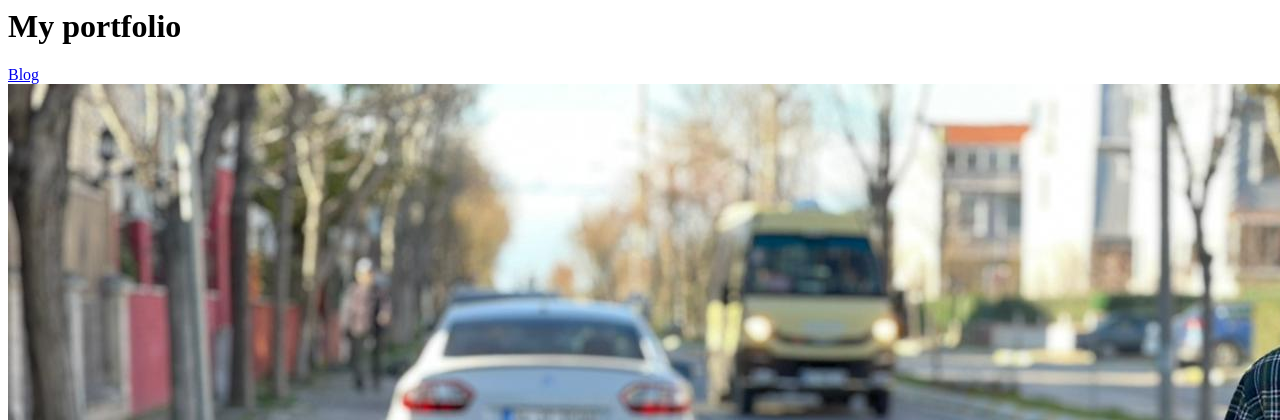
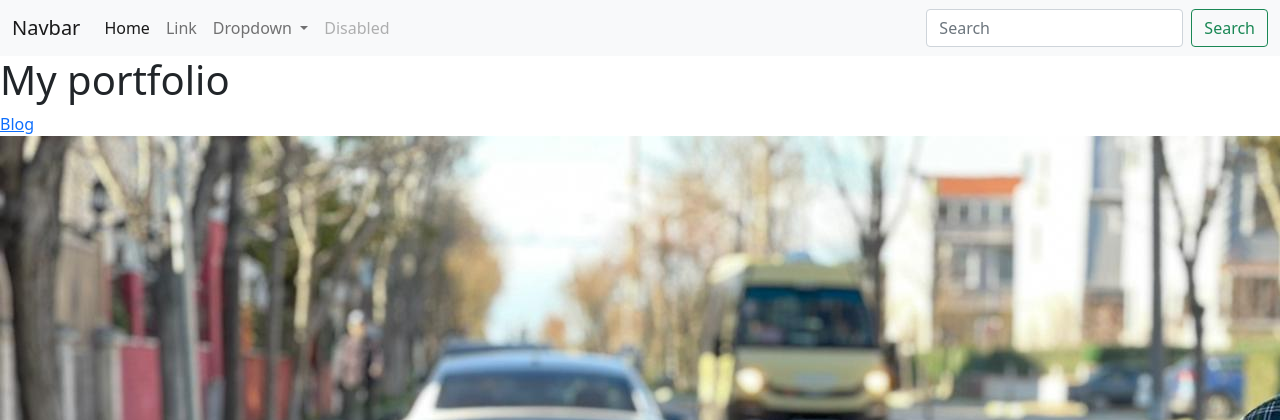
Before and after one commit to Bikmetle/personal_portfolio, a Django app: page / in a window 1280 px wide; the page is wider, and only the part inside the window is pictured. Shown: the top 420 px of that part. Run offline with Django 4.2, Linux system fonts and the light colour scheme; data comes from the database, SQL or seed files in the repository.

Commit message:
before 5.13

```diff
--- a/blog/templates/blog/all_blogs.html
+++ b/blog/templates/blog/all_blogs.html
@@ -1,3 +1,7 @@
+{% extends 'portfolio/base.html' %}
+
+{% block content %}
+
 All Blogs Are Here
 
 <h2>Marsel has written {{ blogs.count }} blog{{ blogs.count|pluralize }}</h2>
@@ -8,3 +12,5 @@ All Blogs Are Here
 <p>{{ blog.description|striptags|truncatechars:100 }}</p>
 
 {% endfor %}
+
+{% endblock %}
--- a/blog/templates/blog/detail.html
+++ b/blog/templates/blog/detail.html
@@ -1,4 +1,10 @@
+{% extends 'portfolio/base.html' %}
+
+{% block content %}
+
 <h1>{{ blog.title }}</h1>
 <h3>--{{ blog.date|date:'F jS Y'}}--</h3>
 <br>
 <h2>{{ blog.description|safe }}</h2>
+
+{% endblock %}
--- /dev/null
+++ b/portfolio/templates/portfolio/base.html
@@ -0,0 +1,64 @@
+<!doctype html>
+<html lang="en">
+  <head>
+    <!-- Required meta tags -->
+    <meta charset="utf-8">
+    <meta name="viewport" content="width=device-width, initial-scale=1">
+
+    <!-- Bootstrap CSS -->
+    <link href="https://cdn.jsdelivr.net/npm/bootstrap@5.0.2/dist/css/bootstrap.min.css" rel="stylesheet" integrity="sha384-EVSTQN3/azprG1Anm3QDgpJLIm9Nao0Yz1ztcQTwFspd3yD65VohhpuuCOmLASjC" crossorigin="anonymous">
+
+    <title>Marsel's Portfolio</title>
+  </head>
+  <body>
+    <nav class="navbar navbar-expand-lg navbar-light bg-light">
+      <div class="container-fluid">
+        <a class="navbar-brand" href="#">Navbar</a>
+        <button class="navbar-toggler" type="button" data-bs-toggle="collapse" data-bs-target="#navbarSupportedContent" aria-controls="navbarSupportedContent" aria-expanded="false" aria-label="Toggle navigation">
+          <span class="navbar-toggler-icon"></span>
+        </button>
+        <div class="collapse navbar-collapse" id="navbarSupportedContent">
+          <ul class="navbar-nav me-auto mb-2 mb-lg-0">
+            <li class="nav-item">
+              <a class="nav-link active" aria-current="page" href="#">Home</a>
+            </li>
+            <li class="nav-item">
+              <a class="nav-link" href="#">Link</a>
+            </li>
+            <li class="nav-item dropdown">
+              <a class="nav-link dropdown-toggle" href="#" id="navbarDropdown" role="button" data-bs-toggle="dropdown" aria-expanded="false">
+                Dropdown
+              </a>
+              <ul class="dropdown-menu" aria-labelledby="navbarDropdown">
+                <li><a class="dropdown-item" href="#">Action</a></li>
+                <li><a class="dropdown-item" href="#">Another action</a></li>
+                <li><hr class="dropdown-divider"></li>
+                <li><a class="dropdown-item" href="#">Something else here</a></li>
+              </ul>
+            </li>
+            <li class="nav-item">
+              <a class="nav-link disabled" href="#" tabindex="-1" aria-disabled="true">Disabled</a>
+            </li>
+          </ul>
+          <form class="d-flex">
+            <input class="form-control me-2" type="search" placeholder="Search" aria-label="Search">
+            <button class="btn btn-outline-success" type="submit">Search</button>
+          </form>
+        </div>
+      </div>
+    </nav>
+
+    {% block content %}} {% endblock %}
+
+    <!-- Optional JavaScript; choose one of the two! -->
+
+    <!-- Option 1: Bootstrap Bundle with Popper -->
+    <script src="https://cdn.jsdelivr.net/npm/bootstrap@5.0.2/dist/js/bootstrap.bundle.min.js" integrity="sha384-MrcW6ZMFYlzcLA8Nl+NtUVF0sA7MsXsP1UyJoMp4YLEuNSfAP+JcXn/tWtIaxVXM" crossorigin="anonymous"></script>
+
+    <!-- Option 2: Separate Popper and Bootstrap JS -->
+    <!--
+    <script src="https://cdn.jsdelivr.net/npm/@popperjs/core@2.9.2/dist/umd/popper.min.js" integrity="sha384-IQsoLXl5PILFhosVNubq5LC7Qb9DXgDA9i+tQ8Zj3iwWAwPtgFTxbJ8NT4GN1R8p" crossorigin="anonymous"></script>
+    <script src="https://cdn.jsdelivr.net/npm/bootstrap@5.0.2/dist/js/bootstrap.min.js" integrity="sha384-cVKIPhGWiC2Al4u+LWgxfKTRIcfu0JTxR+EQDz/bgldoEyl4H0zUF0QKbrJ0EcQF" crossorigin="anonymous"></script>
+    -->
+  </body>
+</html>
--- a/portfolio/templates/portfolio/home.html
+++ b/portfolio/templates/portfolio/home.html
@@ -1,3 +1,7 @@
+{% extends 'portfolio/base.html' %}
+
+{% block content %}
+
 <h1>My portfolio</h1>
 <a href="{% url 'blog:all_blogs' %}">Blog</a>
 {% load static %}
@@ -16,3 +20,5 @@
 {% endif %}
 
 {% endfor %}
+
+{% endblock %}
```
